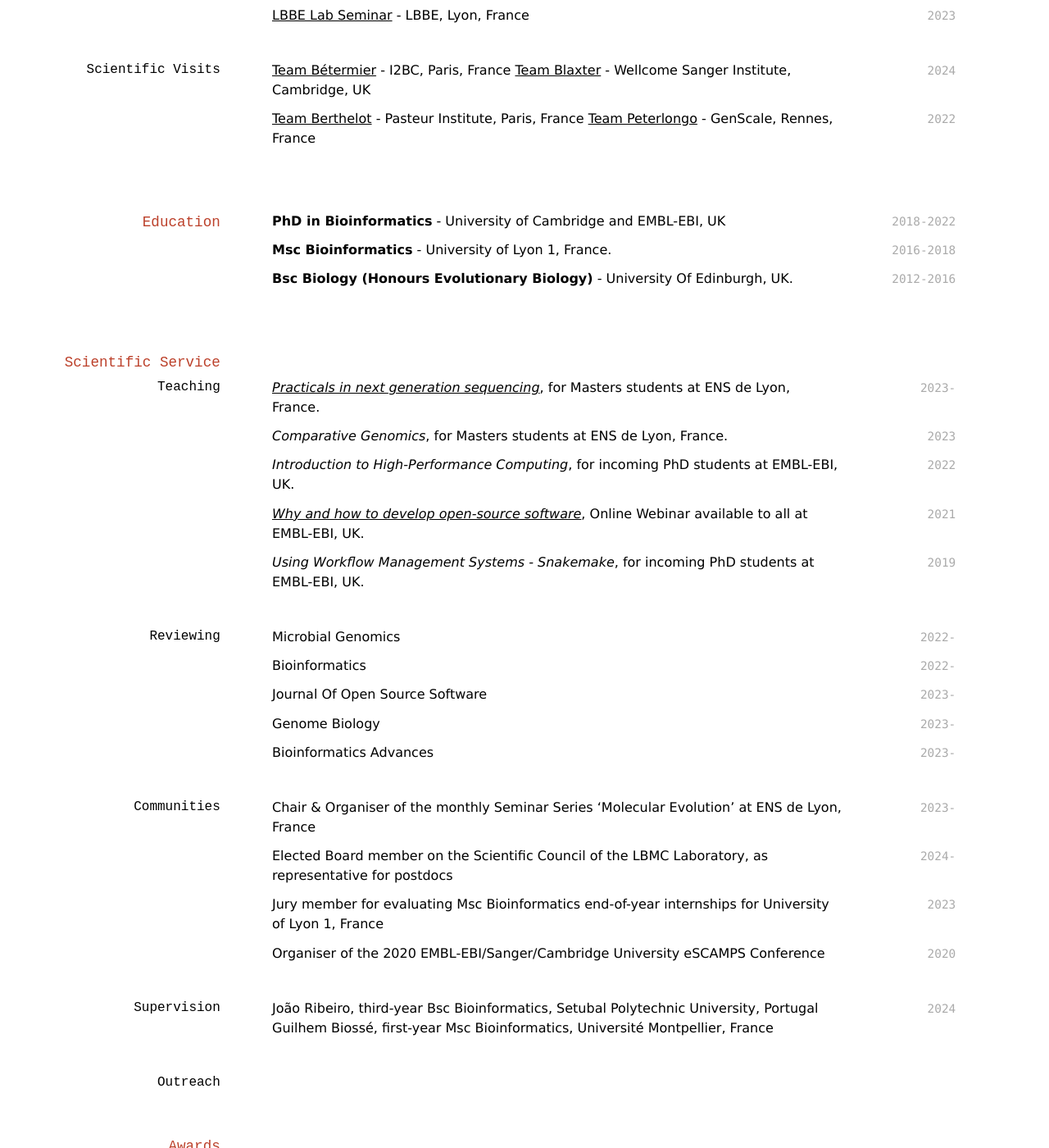
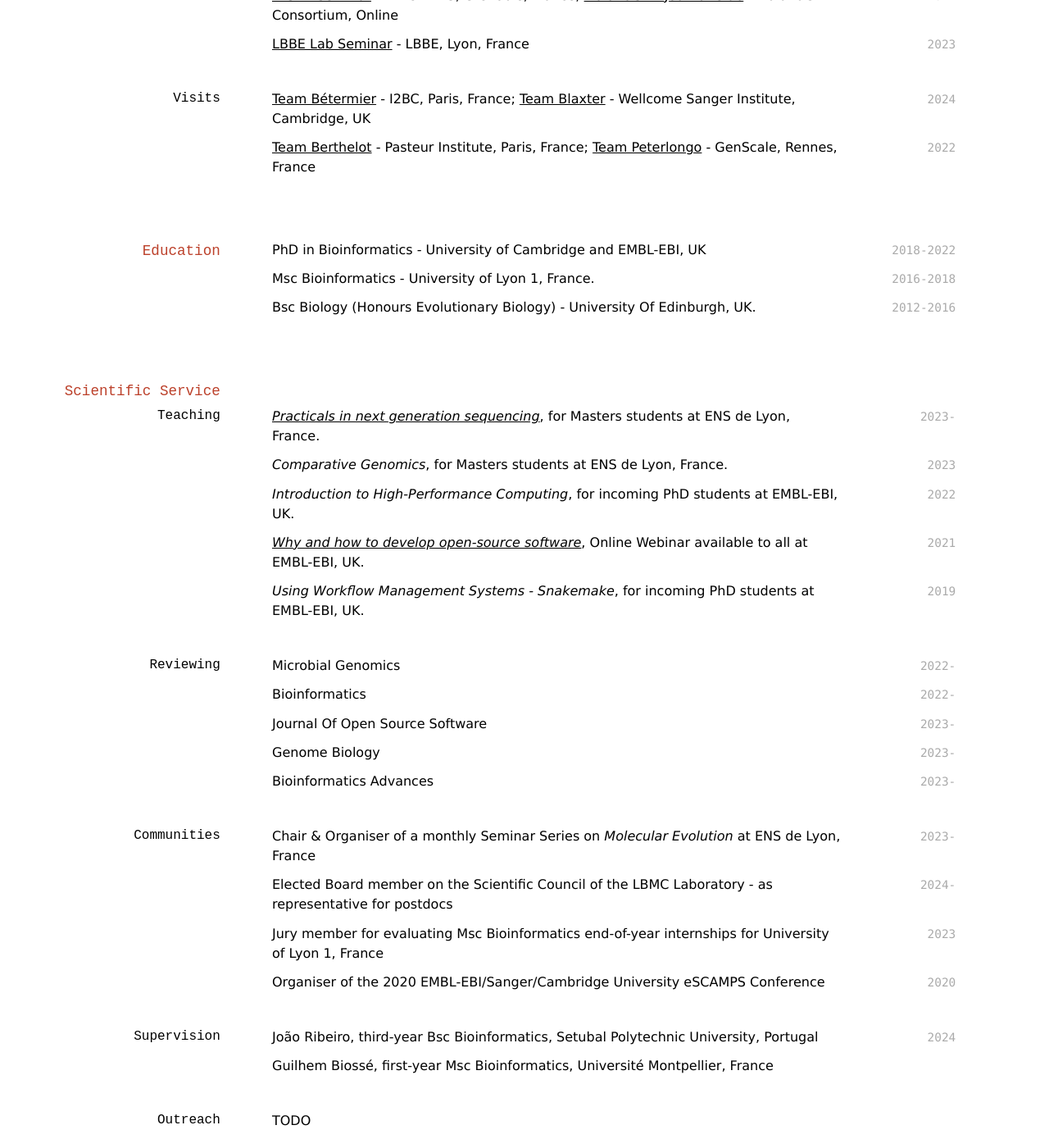
Before and after one commit to bricoletc/Brice_Markdown_CV, a Jekyll site: the page built from index.md, in a window 1280 px wide and 1400 px high, scrolled down 862 px. Shown: the whole window at 82% size. Built offline with Jekyll 4.4.1, drawn with Linux system fonts in a browser that asks for light colours; some of the changed text lies outside the part shown.

Commit message:
Formatting

```diff
--- a/index.md
+++ b/index.md
@@ -35,49 +35,51 @@ Please see my [google scholar](https://scholar.google.com/citations?user=4KXvLoI
 
 ### Software
 
+TODO
+
 ### Conferences
 
 `2024`
-[Ver Midi XXV](https://vermidi25.sciencesconf.org/) - Lyon, France
-[ALPHY 2024](https://alphy2024.sciencesconf.org/resource/page/id/1) - Montpellier, France
+[Ver Midi XXV](https://vermidi25.sciencesconf.org/) - Lyon, France;
+[ALPHY 2024](https://alphy2024.sciencesconf.org/resource/page/id/1) - Montpellier, France;
 [ICTE 2024](https://icte2024.sciencesconf.org/) - Saint Malo, France
 
 `2023`
-[ISMB/ECCB 2023](https://www.iscb.org/ismbeccb2023) - Lyon, France
-[3Sex - Jacques Monod Conference](https://www.insb.cnrs.fr/fr/sex-unfolded-sex-asex-sexes) - Roscoff, France
+[ISMB/ECCB 2023](https://www.iscb.org/ismbeccb2023) - Lyon, France;
+[3Sex - Jacques Monod Conference](https://www.insb.cnrs.fr/fr/sex-unfolded-sex-asex-sexes) - Roscoff, France;
 [ALPHY 2023](https://alphy-aiem-2023.sciencesconf.org/) - Grenoble, France
 
 ### Invited Seminars
 
 `2024`
-[BIGRE Seminar](https://bi-gre.github.io/) - TIMC-IMAG, Grenoble, France
+[BIGRE Seminar](https://bi-gre.github.io/) - TIMC-IMAG, Grenoble, France;
 [MalariaGEN Journal Club](https://youtu.be/vubawpY1tTA?feature=shared) - MalariaGEN Consortium, Online
 
 `2023`
 [LBBE Lab Seminar](https://lbbe.univ-lyon1.fr/fr) - LBBE, Lyon, France
 
-### Scientific Visits
+### Visits
 
 `2024`
-[Team Bétermier](https://www.i2bc.paris-saclay.fr/equipe-programmed-genome-rearrangements/) - I2BC, Paris, France
+[Team Bétermier](https://www.i2bc.paris-saclay.fr/equipe-programmed-genome-rearrangements/) - I2BC, Paris, France;
 [Team Blaxter](https://www.sanger.ac.uk/group/blaxter-group/) - Wellcome Sanger Institute, Cambridge, UK
 
 `2022`
-[Team Berthelot](https://research.pasteur.fr/en/team/comparative-functional-genomics/) - Pasteur Institute, Paris, France
+[Team Berthelot](https://research.pasteur.fr/en/team/comparative-functional-genomics/) - Pasteur Institute, Paris, France;
 [Team Peterlongo](https://team.inria.fr/genscale/) - GenScale, Rennes, France
 
 
 ## Education
 
 `2018-2022`
-__PhD in Bioinformatics__ - University of Cambridge and EMBL-EBI, UK
+PhD in Bioinformatics - University of Cambridge and EMBL-EBI, UK
 
 `2016-2018`
-__Msc Bioinformatics__ - University of Lyon 1, France.
+Msc Bioinformatics - University of Lyon 1, France.
 
 
 `2012-2016`
-__Bsc Biology (Honours Evolutionary Biology)__ - University Of Edinburgh, UK.
+Bsc Biology (Honours Evolutionary Biology) - University Of Edinburgh, UK.
 
 
 ## Scientific Service
@@ -121,10 +123,10 @@ Bioinformatics Advances
 ### Communities
 
 `2023-`
-Chair & Organiser of the monthly Seminar Series 'Molecular Evolution' at ENS de Lyon, France
+Chair & Organiser of a monthly Seminar Series on _Molecular Evolution_ at ENS de Lyon, France
 
 `2024-`
-Elected Board member on the Scientific Council of the LBMC Laboratory, as representative for postdocs
+Elected Board member on the Scientific Council of the LBMC Laboratory - as representative for postdocs
 
 `2023`
 Jury member for evaluating Msc Bioinformatics end-of-year internships for University of Lyon 1, France
@@ -136,9 +138,12 @@ Organiser of the 2020 EMBL-EBI/Sanger/Cambridge University eSCAMPS Conference
 
 `2024`
 João Ribeiro, third-year Bsc Bioinformatics, Setubal Polytechnic University, Portugal
+
 Guilhem Biossé, first-year Msc Bioinformatics, Université Montpellier, France
 
 ### Outreach
+
+TODO
 
 ## Awards
 
```
